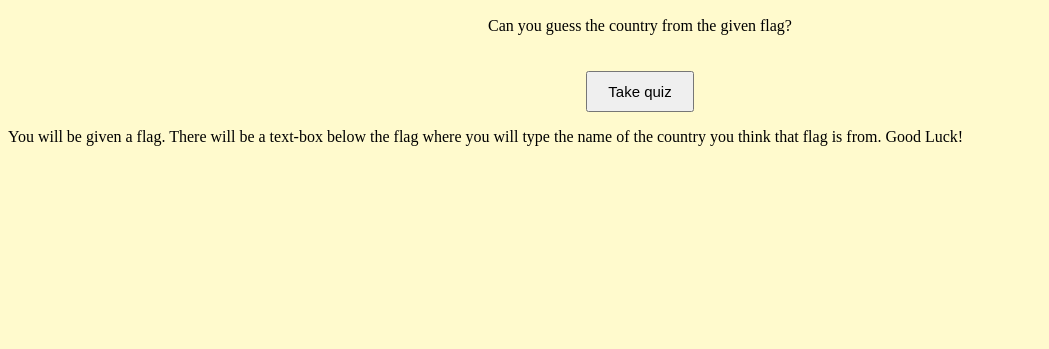
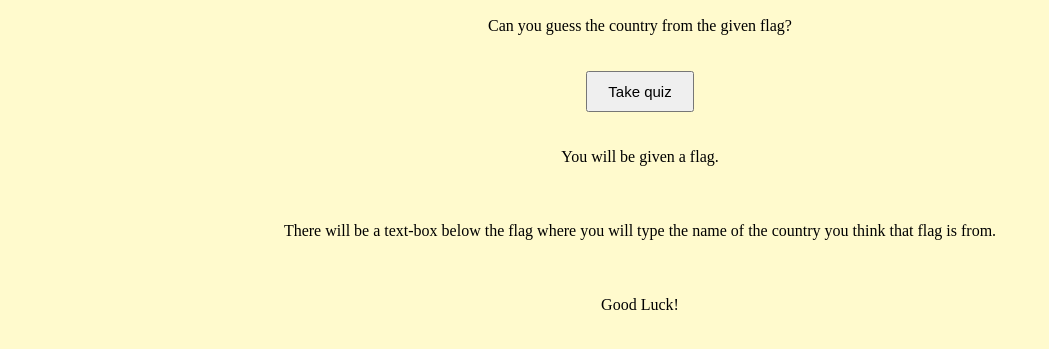
Before and after one commit to ABer78/Final-Project, a plain HTML site: page index.html in a window 1280 px wide. Shown: the part 87-436 px from the top of the page, without its empty margins (0-1049 px from the left). Drawn offline with Linux system fonts and the light colour scheme.

Commit message:
centered the instructions

```diff
--- a/index.html
+++ b/index.html
@@ -16,10 +16,12 @@
     </div>
 
     <div id="quiz">
-        <p>You will be given a flag. There will be a text-box below the flag where you will type the name of the country
-            you think that flag is from. Good Luck!</p>
-        <div class="question"></div>
+        <ul>You will be given a flag.</ul>
+        <ul>There will be a text-box below the flag where you will type the name of the country you think that flag is from.</ul>
+        <ul>Good Luck!</ul>
     </div>
+
+    <div class="question"></div>
 
 </body>
 
--- a/styles.css
+++ b/styles.css
@@ -22,3 +22,10 @@ body {
     background-color: lemonchiffon;
     /* idk, prob gonna change color later */
 }
+
+/* center the instructions */
+
+#quiz ul {
+    text-align: center;
+    padding: 20px;
+}
```
